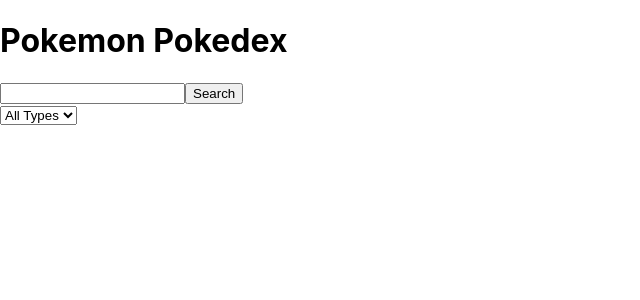
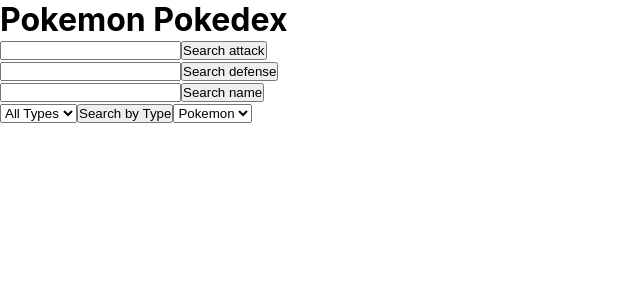
Before and after one commit to satyadvaya/lab-03-design-pokedex-restart, a React (Create React App) app: page / in a window 1280 px wide. Shown: the top 300 px of the page, without its empty margins (0-640 px from the left). Built offline with nearby package versions, Linux system fonts and the light colour scheme.

Commit message:
added sort and styled cards

```diff
--- a/src/App.css
+++ b/src/App.css
@@ -1,9 +1,29 @@
+* {
+  padding: 0px;
+  margin: 0px;
+  box-sizing: border-box;
+}
+
 .container {
   background-color: darkseagreen;
   display: flex;
   flex-wrap: wrap;
+  flex-direction: row;
 }
 
 .card {
   background-color: blueviolet;
+  width: 250px;
+  height: 350px;
+  margin: 10px;
+  border-radius: 30px;
+  text-align: center;
+  display: flex;
+  flex-direction: column;
+  justify-content: center;
+  align-items: center;
+  }
+
+img {
+  width: 200px;
 }
--- a/src/App.js
+++ b/src/App.js
@@ -2,33 +2,63 @@
 import request from 'superagent';
 import './App.css';
 import Container from './Container.js';
-import data from './data.js';
 import Searchbar from './Searchbar.js';
 
 
 export default class App extends Component {
   state = {
     searchName: null,
-    searchQuery: null,
+    searchType: null,
     selected: '',
     data: [],
-    sort: 'pokemon'
+    sort: 'pokemon',
+    searchAttack: null,
+    searchDefense: null
   }
 
   handleName = (event) => {
     const value = event.target.value;
     this.setState({ searchName: value });
-    console.log(value);
   }
 
   handleChange = (event) => {
     const value = event.target.value;
-    this.setState({ searchQuery: value });
+    this.setState({ searchType: value });
+  }
+
+  handleChangeAttack = (event) => {
+    const value = event.target.value;
+    this.setState({ searchAttack: value });
+  }
+
+  handleChangeDefense = (event) => {
+    const value = event.target.value;
+    this.setState({ searchDefense: value });
+  }
+
+  handleChangeSort = (event) => {
+    const value = event.target.value;
+    this.setState({ sort: value });
   }
 
   handleClick = async () => {
     const fetchedData = await request.get(`https://alchemy-pokedex.herokuapp.com/api/pokedex?pokemon=${this.state.searchName}&sort=${this.state.sort}`);
-    this.setState({ data: fetchedData.body });
+    this.setState({ data: fetchedData.body.results });
+  }
+
+  handleClickType = async () => {
+    const fetchedData = await request.get(`https://alchemy-pokedex.herokuapp.com/api/pokedex?type=${this.state.searchType}&sort=${this.state.sort}`);
+    this.setState({ data: fetchedData.body.results });
+  }
+
+  handleClickAttack = async () => {
+    const fetchedData = await request.get(`https://alchemy-pokedex.herokuapp.com/api/pokedex?attack=${this.state.searchAttack}&sort=${this.state.sort}`);
+    this.setState({ data: fetchedData.body.results });
+  }
+
+  handleClickDefense = async () => {
+    const fetchedData = await request.get(`https://alchemy-pokedex.herokuapp.com/api/pokedex?defense=${this.state.searchDefense}&sort=${this.state.sort}`);
+    this.setState({ data: fetchedData.body.results });
   }
 
 render() {
@@ -41,12 +71,13 @@
       <main>
         <section className="options">
           {/* lets move this to another component */}
-          <Searchbar search={this.handleName} submit={this.handleClick} />
+          <Searchbar name='attack' search={this.handleChangeAttack} submit={this.handleClickAttack} />
+          <Searchbar name='defense' search={this.handleChangeDefense} submit={this.handleClickDefense} />
+          <Searchbar name='name' search={this.handleName} submit={this.handleClick} />
           <select className="creature-type-filter" onChange={this.handleChange}>
             <option value="" defaultValue>
               All Types
             </option>
-            <option value="">ALL</option>
             <option value="bug">Bug</option>
             <option value="dark">Dark</option>
             <option value="dragon">Dragon</option>
@@ -66,13 +97,23 @@
             <option value="steel">Steel</option>
             <option value="water">Water</option>
           </select>
+          <button onClick={this.handleType}>Search by Type</button>
+          <select className="creature-type-filter" onChange={this.handleChangeSort}>
+            <option value="pokemon" defaultValue>
+              Pokemon
+            </option>
+            <option value="type">Type</option>
+            <option value="attack">Attack</option>
+            <option value="defense">Defense</option>
+            <option value="height">Height</option>
+          </select>
         </section>
 
 
         <section className="list-section">
-          <ul className="creatures">
+          <section className="creatures">
             <Container data={this.state.data}/>
-          </ul>
+          </section>
         </section>
       </main>
     </div>
--- a/src/Container.js
+++ b/src/Container.js
@@ -4,7 +4,7 @@
 export default class Container extends Component {
     render() {
         return (
-            <div>
+            <div className='container'>
                 {this.props.data
                 .map(creature => {
                     return <Card pokemon={creature} />
--- a/src/Searchbar.js
+++ b/src/Searchbar.js
@@ -4,8 +4,12 @@
     render() {
         return (
             <div>
-                <input onChange={this.props.search} />
-                <button onClick={this.props.submit}>Search</button>
+                {
+                this.props.name === 'attack' || this.props.name === 'defense' ?
+                <input type='number' min='0' onChange={this.props.search} />
+                : <input onChange={this.props.search} />
+                }
+                <button onClick={this.props.submit}>Search {this.props.name}</button>
             </div>
         )
     }
```
